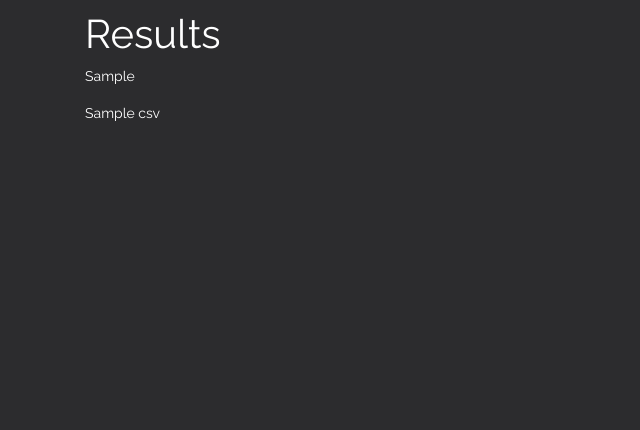
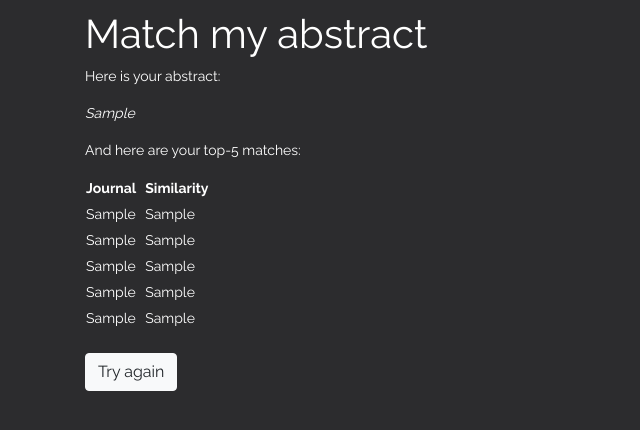
Before and after one commit to ahlstromvij/match_my_abstract, a Django app: template templates/results.html in a window 1280 px wide. Shown: the top 430 px of the page, without its empty margins (0-640 px from the left). Run offline with Django 4.2, Linux system fonts and the light colour scheme; the template is opened without the code that fills it: most values are stand-ins (such as "Sample title", 1, 10 or a date in 2020); some libraries are stand-ins or nearby versions.

Commit message:
Added journal results table

```diff
--- a/templates/results.html
+++ b/templates/results.html
@@ -3,8 +3,40 @@
 
 {% block content %}
 
-<h1>Results</h1>
-<p>{{ user_abstract }}</p>
-<p>{{ csv }}</p>
+<h1>Match my abstract</h1>
+
+<p>Here is your abstract:</p>
+<p><i>{{ user_abstract }}</i></p>
+
+<p>And here are your top-5 matches:</p>
+
+<table>
+    <tr>
+        <th>Journal</th>
+        <th>Similarity</th>
+    </tr>
+    <tr>
+        <td>{{ match1_journal }}</td>
+        <td>{{ match1_similarity }}</td>
+    </tr>
+    <tr>
+        <td>{{ match2_journal }}</td>
+        <td>{{ match2_similarity }}</td>
+    </tr>
+    <tr>
+        <td>{{ match3_journal }}</td>
+        <td>{{ match3_similarity }}</td>
+    </tr>
+    <tr>
+        <td>{{ match4_journal }}</td>
+        <td>{{ match4_similarity }}</td>
+    </tr>
+    <tr>
+        <td>{{ match5_journal }}</td>
+        <td>{{ match5_similarity }}</td>
+    </tr>
+</table>
+
+<a class="btn btn-light" id="try_again" href="../">Try again</a>
 
 {% endblock content %}
```
